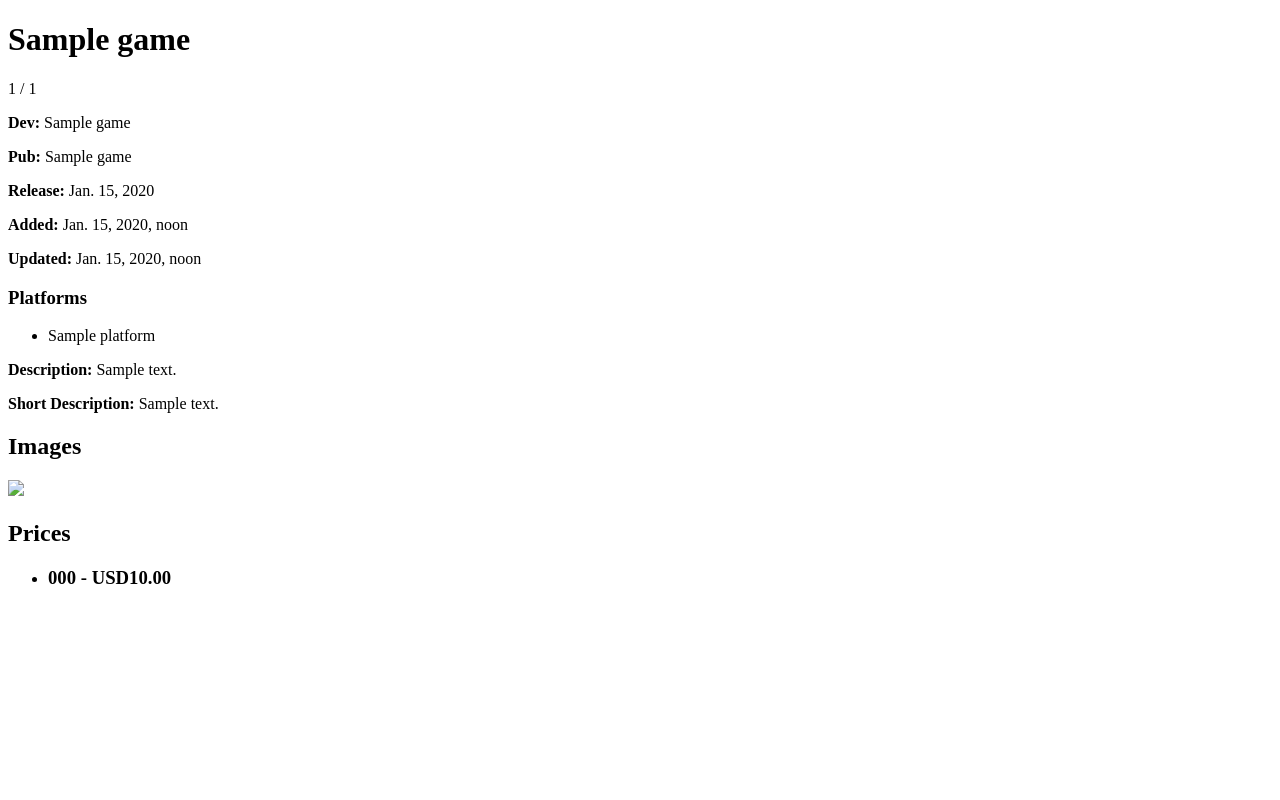
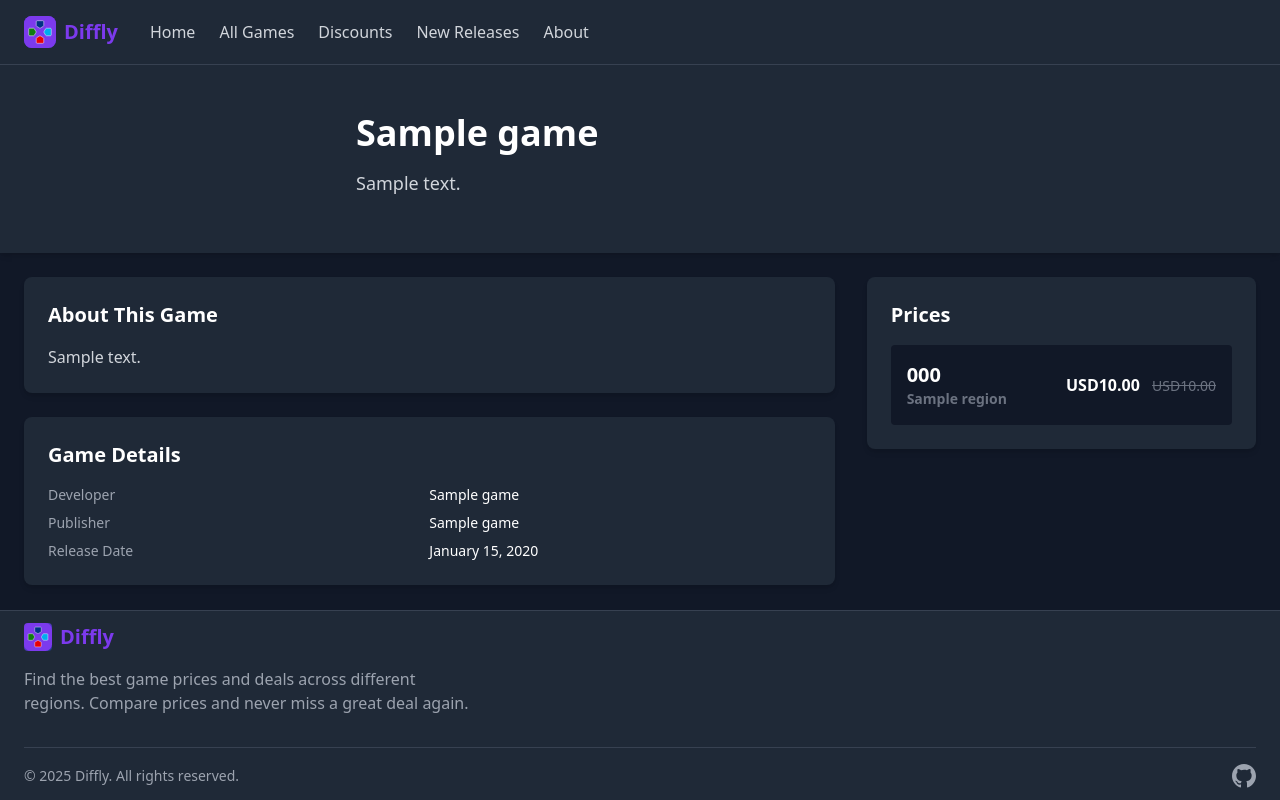
Before and after one commit to 6SUPER6SONIC6/Diffly, a Django app: template apps/games/templates/games/game_detail.html in a window 1280 px wide. Run offline with Django 5.2, Linux system fonts and the light colour scheme; the template is opened without the code that fills it: values that come from a table or form of the project are taken from there, others are empty; tables that the repository leaves empty hold one stand-in row (values such as "Sample post"); some libraries are stand-ins or nearby versions.

Commit message:
feat(game-detail): create game detail page

```diff
--- a/apps/games/templates/games/game_detail.html
+++ b/apps/games/templates/games/game_detail.html
@@ -1,41 +1,109 @@
-<!DOCTYPE html>
-<html lang="en">
-<head>
-    <meta charset="UTF-8">
-    <title>{{ game.title }}</title>
-</head>
-<body>
+{% extends "base.html" %}
 
-<h1>{{ game.title }}</h1>
-<p>{{ game.id }} / {{ game.product_id }}</p>
-<p><b>Dev: </b>{{ game.developer_name }}</p>
-<p><b>Pub: </b>{{ game.publisher_name }}</p>
-<p><b>Release: </b>{{ game.release_date }}</p>
-<p><b>Added: </b>{{ game.created_at }}</p>
-<p><b>Updated: </b>{{ game.updated_at }}</p>
+{% block title %}{{ game.title }} – Diffly{% endblock %}
 
+{% block content %}
+<!-- Hero section -->
+<div class="relative w-full bg-dark-card overflow-hidden shadow-md rounded-none">
+    {% for img in game.images.all %}
+        {% if img.image_type == 'hero_art' %}
+            <div class="absolute inset-0">
+                <img src="{{ img.url }}" alt="" class="w-full h-full object-cover blur-sm">
+                <div class="absolute inset-0 bg-black bg-opacity-50"></div>
+            </div>
+        {% endif %}
+    {% endfor %}
+    <div class="max-w-7xl mx-auto px-6 py-6 relative flex flex-col md:flex-row items-start md:items-center">
+        <!-- Game image -->
+        <div class="md:w-1/4 flex justify-center">
+            {% with game.images.all|dictsort:"image_type" as images %}
+                {% for img in images %}
+                    {% if img.image_type == 'poster' %}
+                        <img src="{{ img.url }}" alt="{{ game.title }}" class="rounded-lg shadow-md">
+                    {% endif %}
+                {% endfor %}
+            {% endwith %}
+        </div>
 
-<h3>Platforms</h3>
-<ul>
-    {% for platform in game.platforms.all %}
-    <li>{{ platform }}</li>
-    {% endfor %}
-</ul>
+        <!-- Game title & short description -->
+        <div class="md:w-2/3 p-6">
+            <h1 class="text-4xl font-bold mb-4">{{ game.title }}</h1>
+            {% if game.short_description %}
+                <p class="text-lg text-gray-300 mb-2">{{ game.short_description|truncatewords:50 }}</p>
+            {% elif game.description %}
+                <p class="text-lg text-gray-300 mb-2">{{ game.description|truncatewords:50 }}</p>
+            {% endif %}
+        </div>
+    </div>
+</div>
 
-<p><b>Description: </b>{{ game.description|safe }}</p>
+<!-- Main container with padding -->
+<div class="max-w-7xl mx-auto px-6 py-6">
+    <!-- Main content -->
+    <div class="grid grid-cols-1 lg:grid-cols-3 gap-8">
+        <!-- Left column -->
+        <div class="lg:col-span-2 space-y-6">
+            <!-- About this game -->
+            <div class="bg-dark-card p-6 rounded-lg shadow-md">
+                <h2 class="text-xl font-bold mb-4">About This Game</h2>
+                <p class="text-gray-300 whitespace-pre-line">{{ game.description }}</p>
+            </div>
 
-<p><b>Short Description: </b>{{ game.short_description }}</p>
-<h2>Images</h2>
-{% for image in game.images.all %}
-<img src="{{ image.url }}" width="300">
-{% endfor %}
+            <!-- Game details -->
+            <div class="bg-dark-card p-6 rounded-lg shadow-md">
+                <h2 class="text-xl font-bold mb-4">Game Details</h2>
+                <dl class="grid grid-cols-2 gap-y-2 text-sm ">
+                    <dt class="text-gray-400">Developer</dt>
+                    <dd class="font-medium">{{ game.developer_name|default:"—" }}</dd>
+                    <dt class="text-gray-400">Publisher</dt>
+                    <dd class="font-medium">{{ game.publisher_name|default:"—" }}</dd>
+                    <dt class="text-gray-400">Release Date</dt>
+                    <dd class="font-medium">
+                        {% if game.release_date %}
+                            {{ game.release_date|date:"F j, Y" }}
+                        {% else %}
+                            —
+                        {% endif %}
+                    </dd>
+                </dl>
+            </div>
+        </div>
 
-<h2>Prices</h2>
-<ul>
-    {% for price in game.prices.all %}
-    <li><h3>{{ price.region.code }} - {{ price.region.currency_symbol }}{{ price.base_price }}</h3></li>
-    {% endfor %}
-</ul>
-
-</body>
-</html>
+        <!-- Prices column -->
+        <div class="space-y-6">
+            <div class="bg-dark-card p-6 rounded-lg shadow-md">
+                <div class="flex justify-between items-center mb-4 relative">
+                    <h2 class="text-xl font-bold">Prices</h2>
+                    {% with game.prices.first as price %}
+                        {% if price and price.discount_percentage %}
+                            <span class="discount-badge static">-{{ price.discount_percentage|floatformat:0 }}%</span>
+                        {% endif %}
+                    {% endwith %}
+                </div>
+                <ul class="space-y-3">
+                    {% for price in game.prices.all %}
+                        <li class="flex items-center justify-between bg-dark-bg p-4 rounded">
+                            <div class="grid">
+                                <span class="text-xl font-bold">{{ price.region.code|upper }}</span>
+                                <span class="text-sm font-semibold text-gray-500">{{ price.region.name }}</span>
+                            </div>
+                            <div class="text-right">
+                                <span class="text-white font-bold">
+                                    {{ price.region.currency_symbol }}{{ price.current_price }}
+                                </span>
+                                {% if price.is_on_sale %}
+                                    <span class="line-through text-gray-500 text-sm ml-2">
+                                        {{ price.region.currency_symbol }}{{ price.base_price }}
+                                    </span>
+                                {% endif %}
+                            </div>
+                        </li>
+                    {% empty %}
+                        <p class="text-gray-400">No price information available.</p>
+                    {% endfor %}
+                </ul>
+            </div>
+        </div>
+    </div>
+</div>
+{% endblock %}
```
